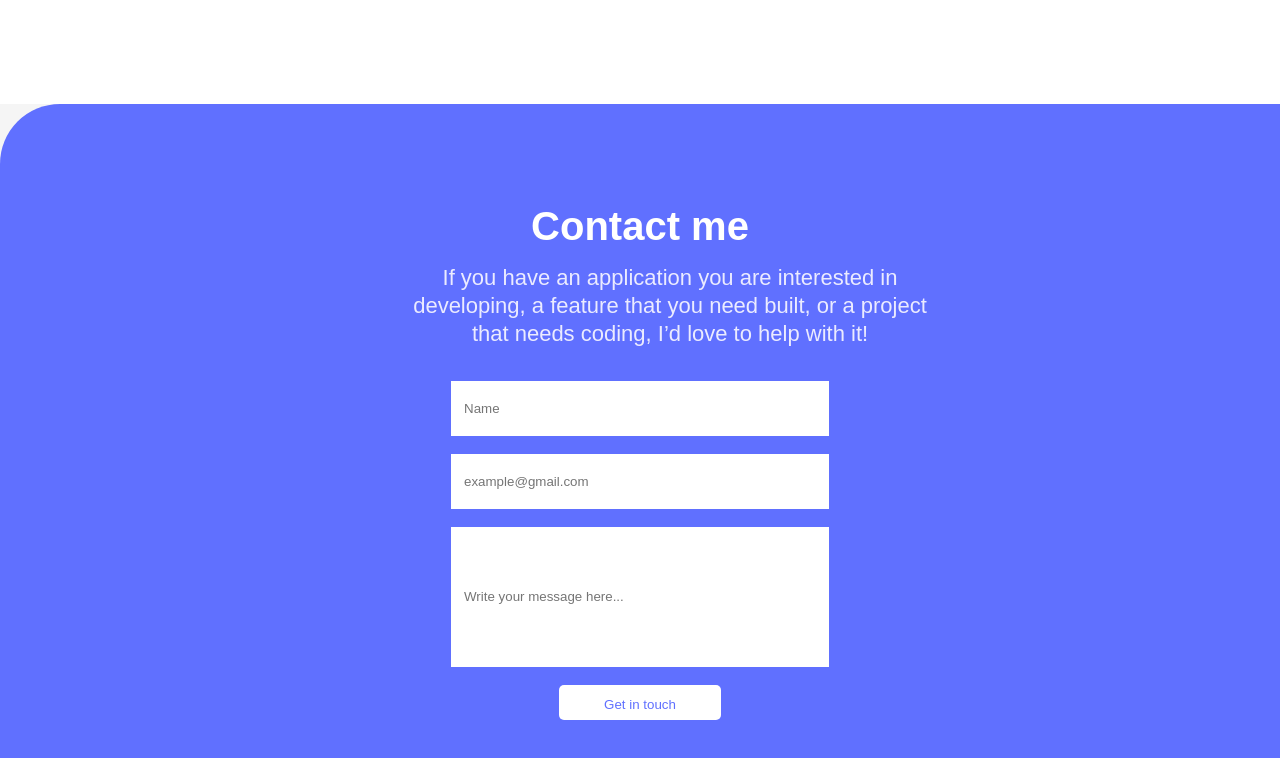
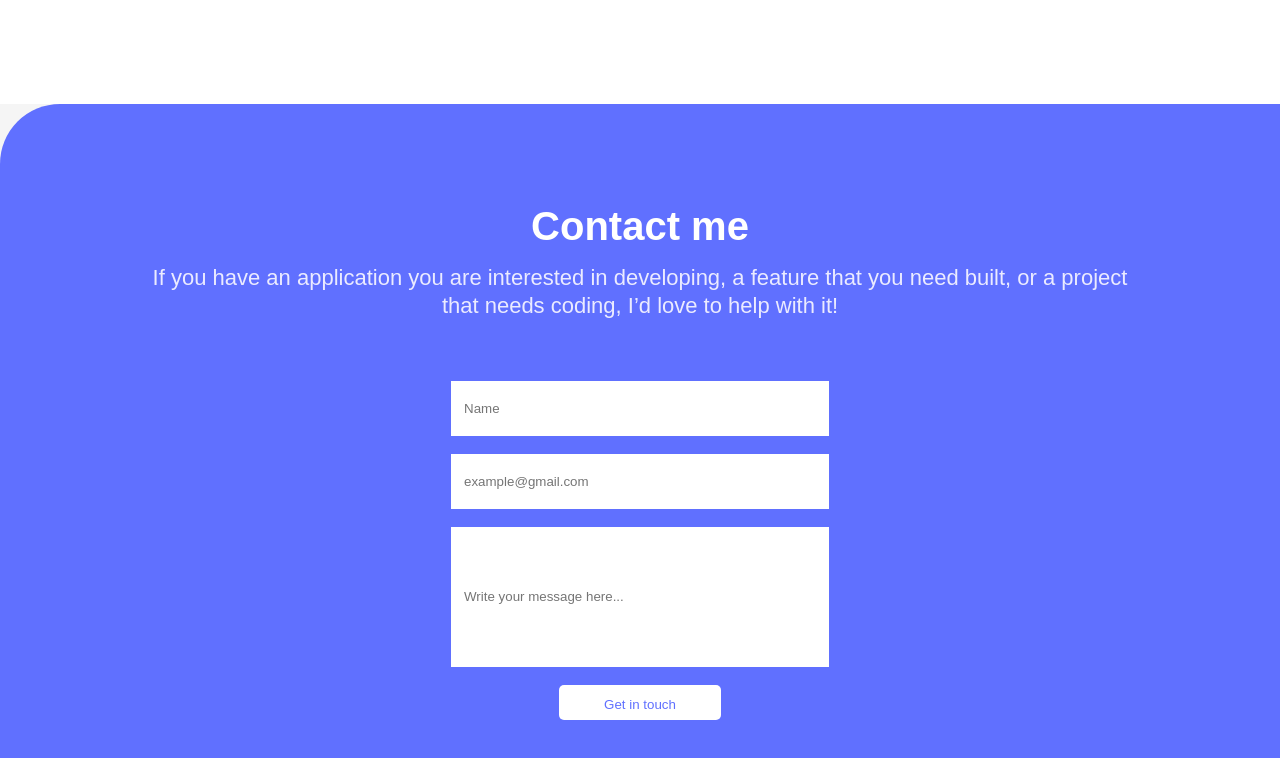
Before and after one commit to Sheeza39/portfolio, a website: page index.html in a window 1280 px wide. Shown: the part 3636-4394 px from the top of the page. Drawn offline with Linux system fonts and the light colour scheme.

Commit message:
final fixes

```diff
--- a/style.css
+++ b/style.css
@@ -570,14 +570,17 @@ background-color: #FFFFFF;
         display: none;
     }
 
-    .contact-text p{
+
+    .contact-text{
         display: flex;
         justify-content: center;
-        width: 50%;
+        flex-direction: column;
+    }
+
+    .contact-text p{
+
 height: 102px;
 gap: 0px;
-margin-left: 300px;
-
 opacity: 0px;
 font-size: 22px;
 font-weight: 400;
```
